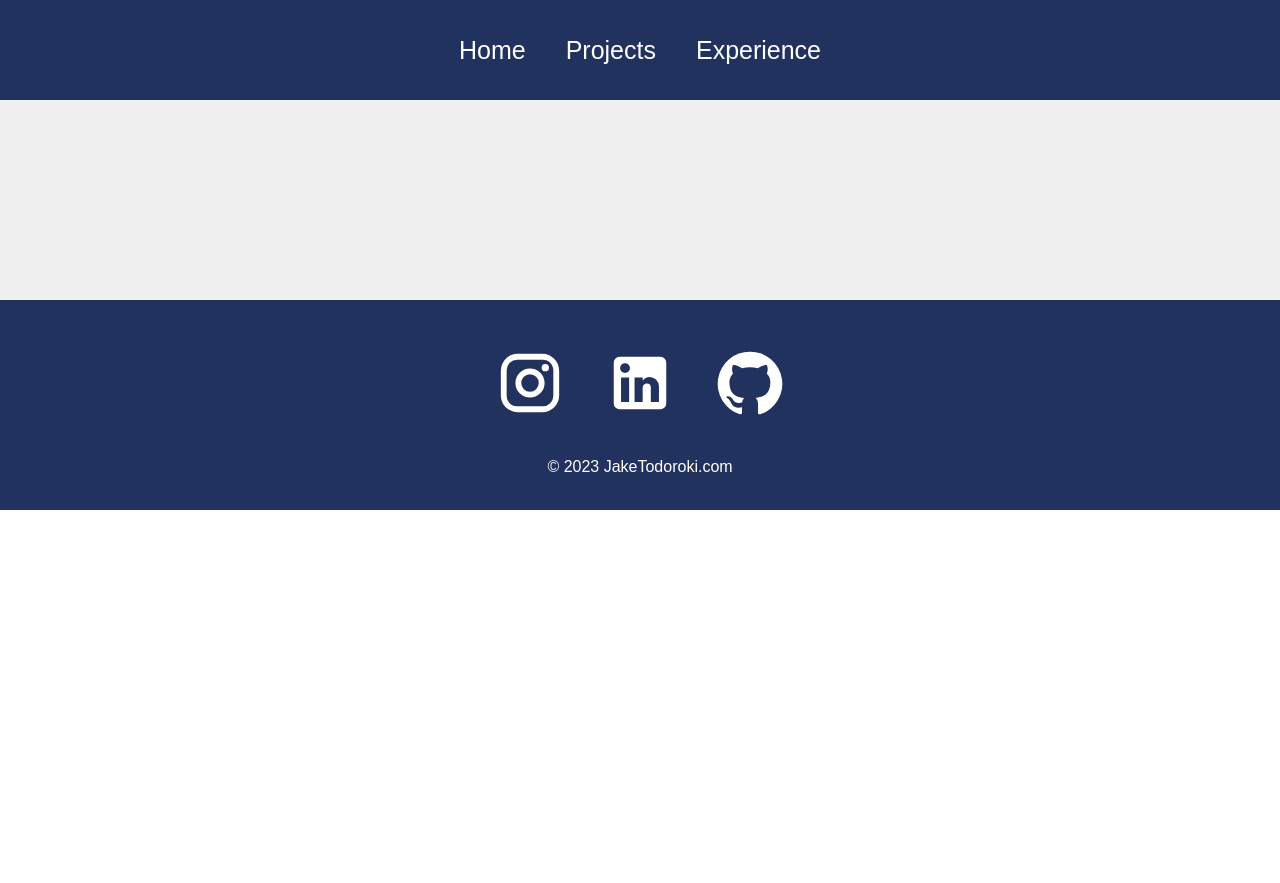
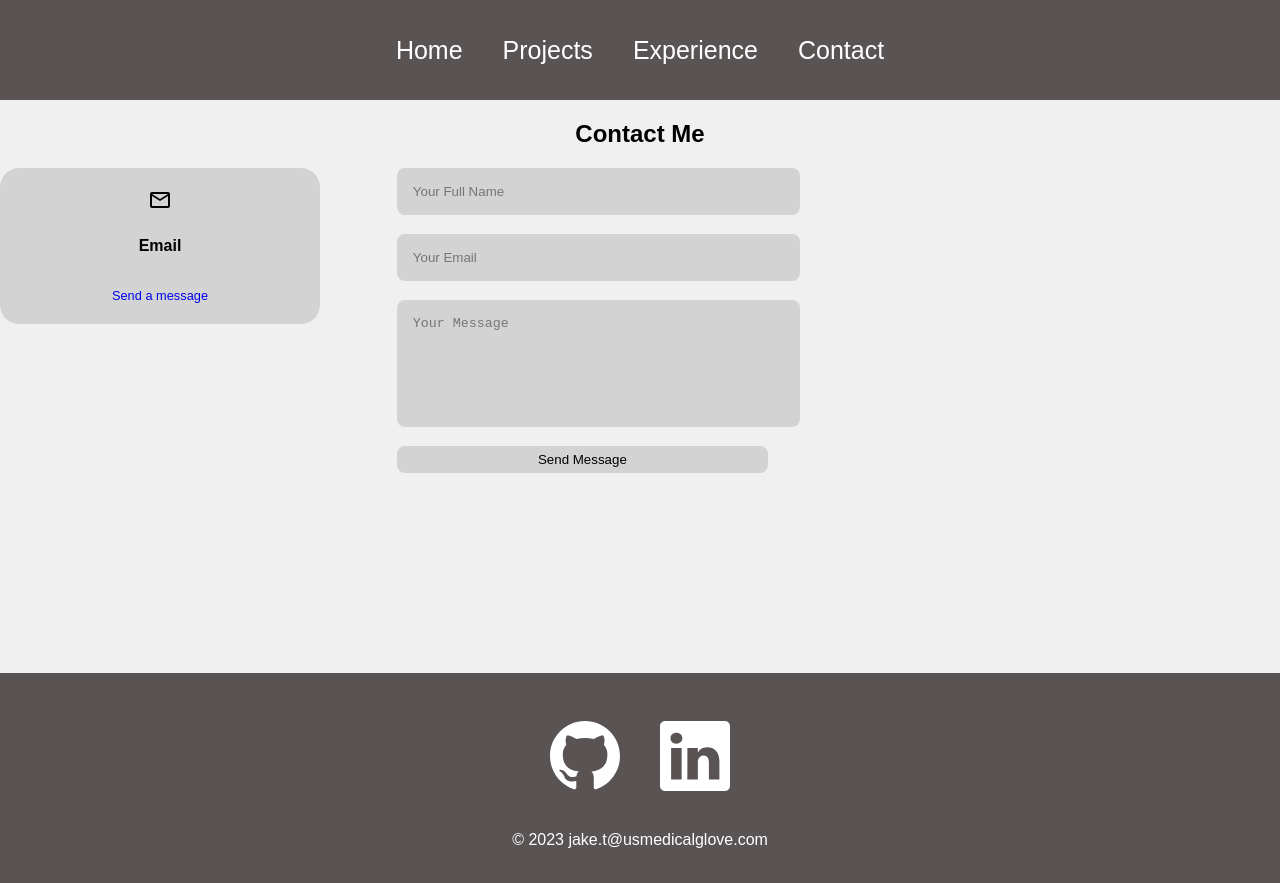
Before and after one commit to jaketodoroki/personal-portfolio, a React (Create React App) app: page /contact in a window 1280 px wide. Before the commit the page ends 800 px from the top, so only its background shows below. Built offline with nearby package versions, Linux system fonts and the light colour scheme.

Commit message:
complete

```diff
--- a/package.json
+++ b/package.json
@@ -12,6 +12,7 @@
     "@testing-library/user-event": "^13.5.0",
     "react": "^18.2.0",
     "react-dom": "^18.2.0",
+    "react-icons": "^4.8.0",
     "react-router-dom": "^6.9.0",
     "react-scripts": "5.0.1",
     "react-vertical-timeline-component": "^3.6.0",
--- a/src/App.js
+++ b/src/App.js
@@ -3,6 +3,7 @@ import { BrowserRouter as Router, Routes, Route } from 'react-router-dom';
 import Home from './Pages/Home';
 import Projects from './Pages/Projects';
 import Experience from './Pages/Experience';
+import Contact from './Pages/Contact';
 import Navbar from './components/Navbar';
 import Footer from './components/Footer';
 import ProjectDisplay from './Pages/ProjectDisplay';
@@ -17,6 +18,7 @@ function App() {
         <Route path='/projects' element={<Projects />} />
         <Route path='/project/:id' element={<ProjectDisplay />} />
         <Route path='/experience' element={<Experience />} />
+        <Route path='/contact' element={<Contact />}/>
       </Routes>
       <Footer />
     </Router>
--- /dev/null
+++ b/src/Pages/Contact.js
@@ -0,0 +1,30 @@
+import React from "react";
+import {MdOutlineMail} from 'react-icons/md'
+import '../styles/Contact.css'
+
+const Contact = () => {
+  return (
+    <section id='contact'>
+
+      <h2>Contact Me</h2>
+
+      <div className="container contact__container">
+        <div className="contact__options">
+          <article className="contact__option">
+            <MdOutlineMail className="contact__option-icon"/>
+            <h4>Email</h4>
+            <a href="mailto:jake.t@usmedicalglove.com">Send a message</a>
+          </article>
+        </div>
+        <form action="">
+          <input type="text" name='name' placeholder="Your Full Name" required />
+          <input type="email" name="email" placeholder="Your Email" required />
+          <textarea name="message" rows="7" placeholder="Your Message" required></textarea>
+          <button type="submit" className="btn">Send Message</button>
+        </form>
+      </div>
+    </section>
+  );
+}
+
+export default Contact;
--- a/src/Pages/Home.js
+++ b/src/Pages/Home.js
@@ -1,11 +1,11 @@
 import React from 'react'
-import { Link } from 'react-router-dom'
-import { Email } from '@mui/icons-material'
-import { LinkedIn } from '@mui/icons-material'
-import { GitHub } from '@mui/icons-material'
 import '../styles/Home.css'
+import Socials from '../components/Socials'
 
 function Home() {
+  // const handlePageChange() {
+  //   window.location.href="pagelink"
+  //   }
   return (
     <div className='home'>
       <div className='about'>
@@ -14,10 +14,9 @@ function Home() {
           <p>
             An ambitious software developer from Denver, Colorado.
           </p>
-          <Email>
-          </Email>
-          <LinkedIn />
-          <GitHub />
+          <div className='info-links'>
+            <Socials />
+          </div>
         </div>
       </div>
       <div className='skills'>
--- a/src/components/Footer.js
+++ b/src/components/Footer.js
@@ -1,18 +1,14 @@
 import React from 'react'
-import { Instagram } from '@mui/icons-material';
-import { LinkedIn } from '@mui/icons-material';
-import { GitHub } from '@mui/icons-material';
 import '../styles/Footer.css'
+import Socials from './Socials';
 
 function Footer() {
   return (
     <div className='footer'>
       <div className='socialMedia'>
-        <Instagram />
-        <LinkedIn />
-        <GitHub />
+        <Socials />
       </div>
-      <p> &copy; 2023 JakeTodoroki.com</p>
+      <p> &copy; 2023 jake.t@usmedicalglove.com</p>
     </div>
   )
 }
--- a/src/components/Navbar.js
+++ b/src/components/Navbar.js
@@ -26,6 +26,7 @@ function Navbar() {
         <Link to={'/'}> Home </Link>
         <Link to={'/projects'}> Projects </Link>
         <Link to={'/experience'}> Experience </Link>
+        <Link to={'/contact'}>Contact</Link>
       </div>
     </div>
   )
--- /dev/null
+++ b/src/components/Socials.js
@@ -0,0 +1,15 @@
+// import { dividerClasses } from "@mui/material";
+import React from "react";
+import {BsLinkedin} from 'react-icons/bs'
+import {BsGithub} from 'react-icons/bs'
+
+const Socials = () => {
+  return (
+    <div className="socials">
+      <a href="https://github.com/jaketodoroki"><BsGithub /></a>
+      <a href="https://www.linkedin.com/in/jake-todoroki/"><BsLinkedin /></a>
+    </div>
+  );
+}
+
+export default Socials;
--- /dev/null
+++ b/src/styles/Contact.css
@@ -0,0 +1,67 @@
+.container.contact__container {
+  width: 50%;
+  display: grid;
+  grid-template-columns: 50% 58%;
+  gap: 12%;
+}
+
+h2 {
+  text-align: center;
+}
+
+.contact__options {
+  display: flex;
+  flex-direction: column;
+  gap: 1.2rem;
+}
+
+.contact__option {
+  background-color: #d3d3d3;
+  padding: 1.2rem;
+  border-radius: 1.2rem;
+  text-align: center;
+  border: 1px solid transparent;
+  transition: var(--transition);
+}
+
+.contact__option:hover {
+  background: #E6CCBE;
+  border-color: #E7DADC;
+}
+
+.contact__option-icon {
+  font-size: 1.5rem;
+}
+
+.contact__option a {
+  margin-top: 0.7rem;
+  display: inline-block;
+  font-size: 0.8rem;
+  text-decoration: none;
+}
+
+form {
+  display: flex;
+  flex-direction: column;
+  gap: 1.2rem;
+}
+
+input, textarea {
+  width: 100%;
+  padding: 1rem;
+  border-radius: 0.5rem;
+  background: #d3d3d3;
+  border: 1px transparent;
+  resize: none;
+}
+.btn {
+  border-radius: 0.5rem;
+  background-color: #d3d3d3;
+  border: 1px transparent;
+  height: 10%;
+}
+/* @media screen and (max-width: 600px) {
+  .container.contact__container{
+    width: var(--container-width-sm);
+  }
+} */
--- a/src/styles/Footer.css
+++ b/src/styles/Footer.css
@@ -1,7 +1,7 @@
 .footer {
   width: 100%;
   height: 200px;
-  background: #21325e;
+  background: #5A5353;
   display: flex;
   justify-content: center;
   align-items: center;
--- a/src/styles/Home.css
+++ b/src/styles/Home.css
@@ -2,7 +2,7 @@
   width: 100%;
   align-items: center;
   font-family: "Arial", sans-serif;
-  color: #3e497a;
+  color: #776274;
 }
 
 .about {
@@ -13,19 +13,20 @@
   justify-content: center;
   align-items: center;
   text-align: center;
-  background-color: #21325e;
+  background-color: #5A5353;
   color: #f0f0f0;
 }
 
 .about h2 {
   font-family: "Segoe UI", Tahoma, Geneva, Verdana, sans-serif;
   font-size: 80px;
-  color: #e9d35b;
+  color: #C8CC92;
   height: 50px;
 }
 
+
 .about .prompt {
-  width: 40%;
+  width: 60%;
   font-size: 30px;
 }
 .prompt svg {
@@ -44,7 +45,7 @@
 }
 
 .skills h1 {
-  color: #3e497a;
+  color: #776274;
 }
 
 .skills .list {
--- a/src/styles/Navbar.css
+++ b/src/styles/Navbar.css
@@ -1,7 +1,7 @@
 .navbar {
   width: 100%;
   height: 100px;
-  background: #21325e;
+  background: #5A5353;
 }
 
 .links {
```
Also changed, not shown: 1 other file (tests, documents, lock files or other folders).
